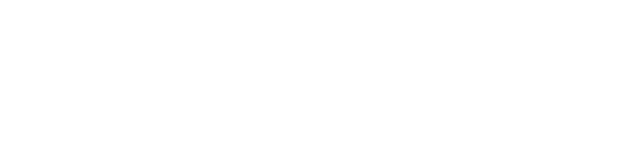
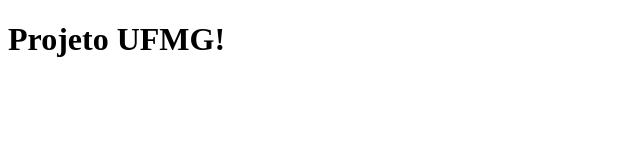
Before and after one commit to luisguilhermed/html-css, a plain HTML site: page exercicios/ufmg-teste/index.html in a window 1280 px wide. Shown: the whole page, without its empty margins (0-640 px from the left). Drawn offline with Linux system fonts and the light colour scheme.

Commit message:
Update index.html

```diff
--- a/exercicios/ufmg-teste/index.html
+++ b/exercicios/ufmg-teste/index.html
@@ -10,7 +10,7 @@
 
 
     <header>
-
+        <h1>Projeto UFMG!</h1>
     </header>
 
 
```
